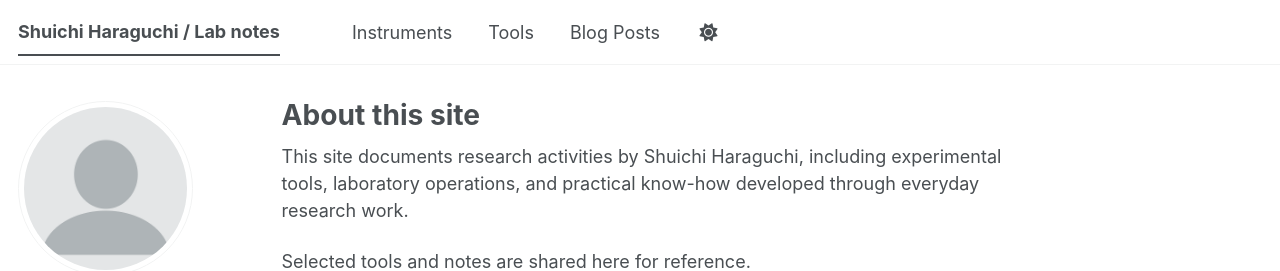
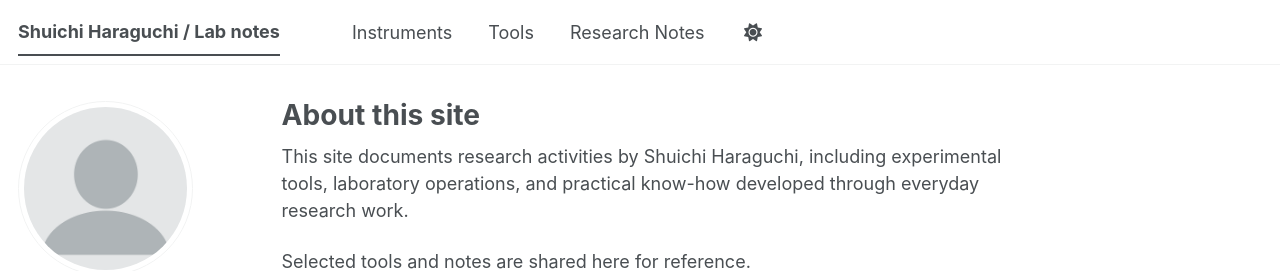
Before and after one commit to shuichi-h/academic-site, a Jekyll site: the page built from _pages/about.md, in a window 1280 px wide. Shown: the top 271 px of the page. Built offline with Jekyll 4.4.1, drawn with Linux system fonts in a browser that asks for light colours; some web fonts are replaced; a script bundle is joined from its source files by our own code; library files that are not in the unit come from our copies.

Commit message:
Update navigation.yml

```diff
--- a/_data/navigation.yml
+++ b/_data/navigation.yml
@@ -15,5 +15,5 @@ main:
   - title: "Tools"
     url: /tools/
 
-  - title: "Blog Posts"
+  - title: "Research Notes"
     url: /year-archive/
```
